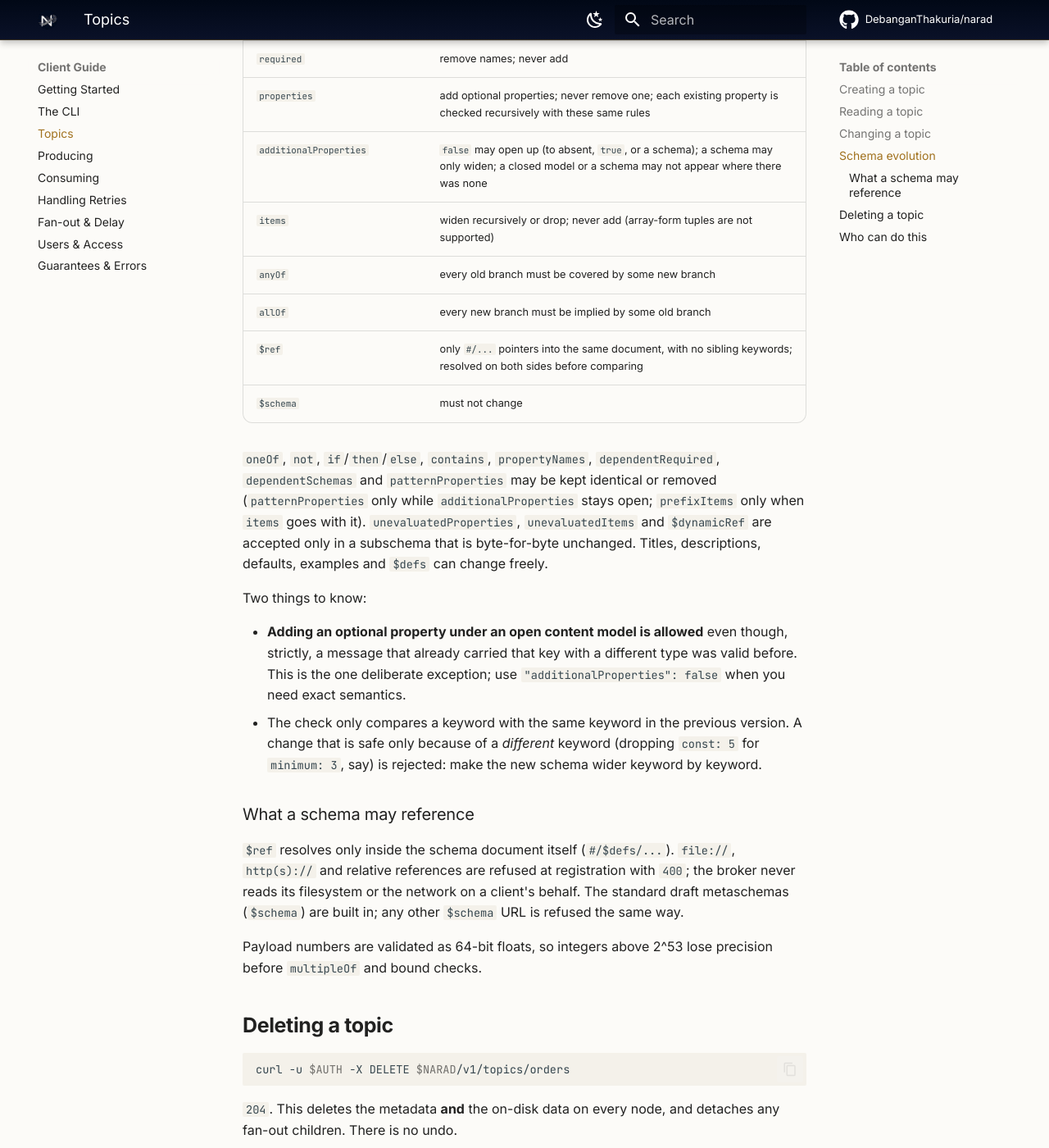
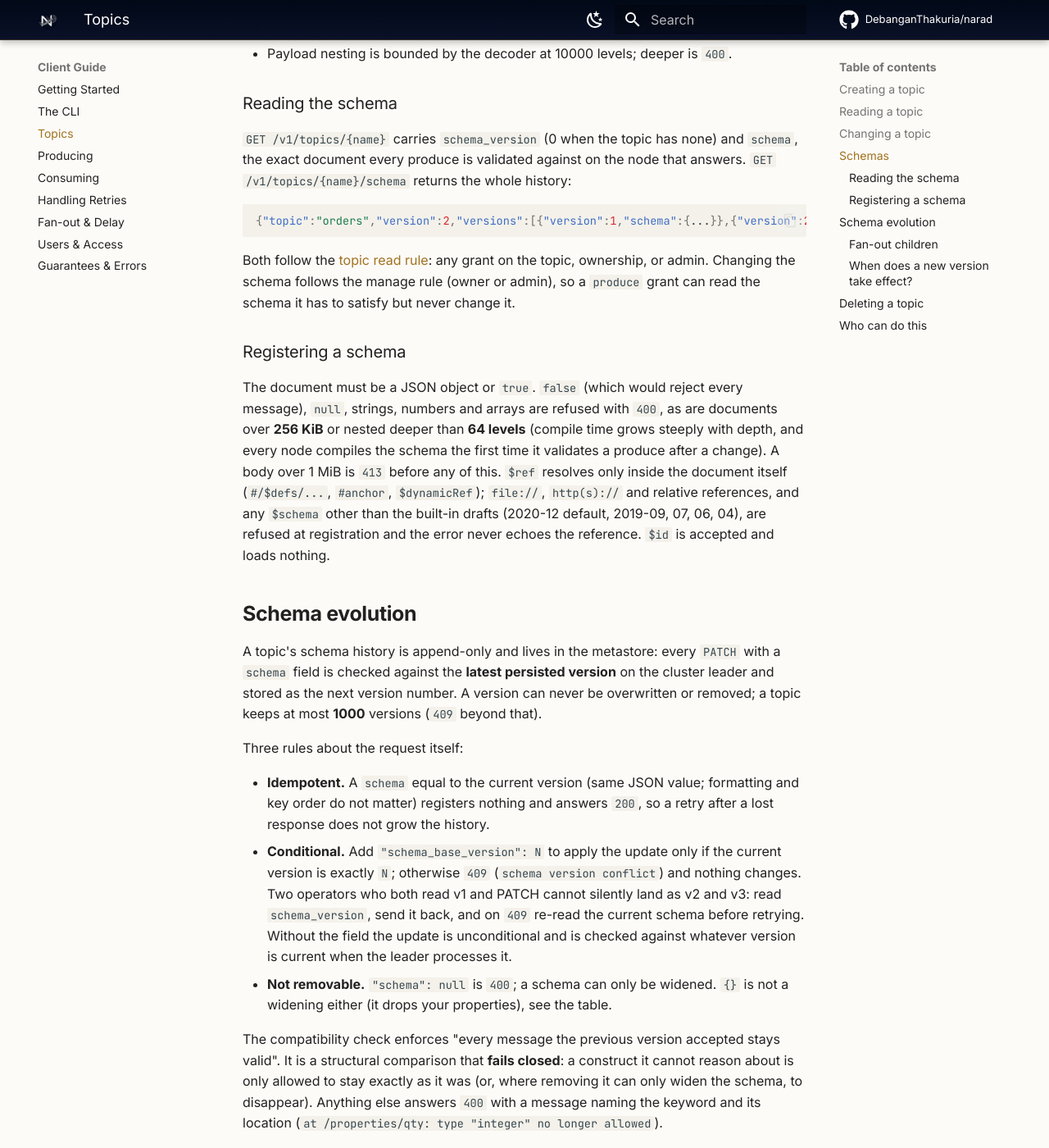
Before and after one commit to DebanganThakuria/narad, an MkDocs documentation site: the page built from docs/client/topics.md, in a window 1280 px wide and 1400 px high, scrolled down 4117 px. Shown: the whole window at 82% size. Built offline with MkDocs 1.6.1 and Material for MkDocs 9.7.7, drawn with Linux system fonts in a browser that asks for light colours; comment, search, counter and statistics services are not loaded; some of the changed text lies outside the part shown.

Commit message:
docs(schema): state the verified validation and evolution contract
topics.md gains a "Schemas" section that says exactly what a produce
body must be (one JSON text in valid UTF-8, any JSON value, exact
numbers, RE2 patterns, format asserted on every draft, duplicate keys
last-wins, bounded error size), how to read the schema and its history
and who may, what can be registered (object or true, 256 KiB, 64
levels, in-document references only), the idempotent and conditional
PATCH rules, the version cap, fan-out child adoption and re-attach
rules, and when a new version takes effect on other nodes. README,
the error table, the CLI reference and the metastore internals page
follow.

Co-Authored-By: Claude Fable 5.1 <noreply@anthropic.com>

````diff
--- a/docs/client/topics.md
+++ b/docs/client/topics.md
@@ -36,7 +36,7 @@ curl -u $AUTH -X POST $NARAD/v1/topics \
 | `visibility_timeout_ms` | How long a consumed message stays hidden before redelivery | 30000 | your processing time budget |
 | `max_in_flight_per_partition` | Max unacked messages handed out per partition | 1024 | backpressure knob |
 | `max_acked_ahead_per_partition` | Max out-of-order acks held per partition | 1024 | see [Consuming](consuming.md) |
-| `schema` | Optional JSON Schema; payloads are validated on produce | none | rejected payloads get `400` |
+| `schema` | Optional JSON Schema; payloads are validated on produce | none | see [Schemas](#schemas); rejected payloads get `400` |
 
 **Choosing partition count.** More partitions = more parallel consumers and more spread across the cluster. Pick roughly the number of consumers you expect to run in parallel. Partition count can be increased later but never decreased, so start modest.
 
@@ -49,7 +49,7 @@ curl -u $AUTH $NARAD/v1/topics                # list all topics
 curl -u $AUTH $NARAD/v1/topics/orders         # one topic + per-partition stats
 ```
 
-The single-topic response includes `partition_stats`: per-partition oldest offset, next offset, and segment counts, handy for eyeballing backlog and growth.
+The single-topic response includes `partition_stats` (per-partition oldest offset, next offset, and segment counts, handy for eyeballing backlog and growth) and, when the topic has a schema, `schema_version` and the current `schema` document. `GET /v1/topics/orders/schema` returns every version; see [Schemas](#schemas).
 
 Reads are scoped to what you can touch. `GET /v1/topics/{name}` (and `/children`) answers `403` unless you hold **any** grant matching the name (`produce`, `consume`, or `create`), own the topic, or are an admin; a topic you have no grant on and that does not exist still answers `404`. `GET /v1/topics` lists only the topics you could read individually, and admins see everything. The filter runs on each page after pagination, so a page can come back shorter than `limit`, or even empty, while `next_page_token` is still set: keep paging until the token is empty.
 
@@ -68,18 +68,53 @@ What can change after creation, and what cannot:
 | `retention_ms` | yes | applies to all partitions from the next retention pass |
 | `max_in_flight_per_partition`, `max_acked_ahead_per_partition` | yes | send one or both; the other keeps its current value |
 | `partitions` | increase only | must be greater than the current count and within the cluster maximum; omit or `0` to leave it alone |
-| `schema` | yes | registers a new schema version; see [Schema evolution](#schema-evolution) below and [Fan-out & Delay](fanout-and-delay.md) for parent/child rules |
+| `schema` | yes | registers a new schema version; add `schema_base_version` to make it conditional; see [Schema evolution](#schema-evolution) below |
 | `visibility_timeout_ms` | **no** | fixed at create time |
 
 If the topic has [delay children](fanout-and-delay.md), you can't shrink retention below what the child's delay needs; Narad refuses with `409` instead of letting delayed messages age out before delivery.
 
 A request carrying several fields applies them as separate updates in a fixed order (retention, then the per-partition limits, then partitions, then schema), with no transaction across them: the first failure stops the sequence and answers its error, and the fields before it stay applied. Send one field per request when you need all-or-nothing.
 
+## Schemas
+
+A topic can carry a JSON Schema. Set it at create time (`"schema": {...}`) or later with `PATCH` (below). When a topic has a schema, **every produce body must be one JSON text, in valid UTF-8, that validates against the current version**; anything else answers `400` with a message naming the failing keyword and location (`at '/qty': got string, want integer`). The message is capped at 2 KiB, so a schema with a huge `enum` cannot turn a rejected produce into a large response. A topic without a schema treats bodies as opaque bytes.
+
+What "one JSON text" means, exactly:
+
+- Non-JSON text, binary, an empty body, a body with trailing data after the value (`{"id":1} {"id":2}`), a UTF-8 BOM, a raw control character inside a string, and invalid UTF-8 inside a string are all `400`.
+- Any JSON value is a candidate: `[1,2]` and `"text"` validate like objects do. A schema of `true` or `{}` therefore means "must be JSON" and nothing more.
+- Duplicate keys in an object follow encoding/json: the last value wins and is what gets validated.
+- Numbers are validated **exactly**, not as 64-bit floats: `9007199254740993` is odd under `multipleOf: 2`, `9223372036854775808` exceeds `maximum: 9223372036854775807`, and `1e400` is a valid `number`. `1.0` and `1e2` are integers; `1.5` is not.
+- `maxLength`/`minLength` count Unicode characters, not bytes.
+- `pattern` and `patternProperties` use Go RE2 syntax and run in linear time; a lookahead or backreference is refused at registration, and a pathological pattern cannot stall a produce.
+- `format` is **asserted on every draft**, including the default 2020-12 (the library alone would only assert it for draft-07 and earlier). Known formats such as `email`, `date-time`, `uuid`, `ipv4`, `uri` reject bad values; an unknown format name is ignored.
+- Payload nesting is bounded by the decoder at 10000 levels; deeper is `400`.
+
+### Reading the schema
+
+`GET /v1/topics/{name}` carries `schema_version` (0 when the topic has none) and `schema`, the exact document every produce is validated against on the node that answers. `GET /v1/topics/{name}/schema` returns the whole history:
+
+```json
+{"topic":"orders","version":2,"versions":[{"version":1,"schema":{...}},{"version":2,"schema":{...}}]}
+```
+
+Both follow the [topic read rule](#reading-a-topic): any grant on the topic, ownership, or admin. Changing the schema follows the manage rule (owner or admin), so a `produce` grant can read the schema it has to satisfy but never change it.
+
+### Registering a schema
+
+The document must be a JSON object or `true`. `false` (which would reject every message), `null`, strings, numbers and arrays are refused with `400`, as are documents over **256 KiB** or nested deeper than **64 levels** (compile time grows steeply with depth, and every node compiles the schema the first time it validates a produce after a change). A body over 1 MiB is `413` before any of this. `$ref` resolves only inside the document itself (`#/$defs/...`, `#anchor`, `$dynamicRef`); `file://`, `http(s)://` and relative references, and any `$schema` other than the built-in drafts (2020-12 default, 2019-09, 07, 06, 04), are refused at registration and the error never echoes the reference. `$id` is accepted and loads nothing.
+
 ## Schema evolution
 
-A topic's schema history is append-only and lives in the metastore: every `PATCH` with a `schema` field is checked against the **latest persisted version** on whichever node handles it and stored as the next version number. A version can never be overwritten; if two updates race, the loser gets `409` and should re-read the current schema before retrying.
+A topic's schema history is append-only and lives in the metastore: every `PATCH` with a `schema` field is checked against the **latest persisted version** on the cluster leader and stored as the next version number. A version can never be overwritten or removed; a topic keeps at most **1000** versions (`409` beyond that).
 
-The check enforces "every message the previous version accepted stays valid". It is a structural comparison that **fails closed**: a construct it cannot reason about is only allowed to stay exactly as it was (or, where removing it can only widen the schema, to disappear). Anything else answers `400` with a message naming the keyword and its location (`at /properties/qty: type "integer" no longer allowed`).
+Three rules about the request itself:
+
+- **Idempotent.** A `schema` equal to the current version (same JSON value; formatting and key order do not matter) registers nothing and answers `200`, so a retry after a lost response does not grow the history.
+- **Conditional.** Add `"schema_base_version": N` to apply the update only if the current version is exactly `N`; otherwise `409` (`schema version conflict`) and nothing changes. Two operators who both read v1 and PATCH cannot silently land as v2 and v3: read `schema_version`, send it back, and on `409` re-read the current schema before retrying. Without the field the update is unconditional and is checked against whatever version is current when the leader processes it.
+- **Not removable.** `"schema": null` is `400`; a schema can only be widened. `{}` is not a widening either (it drops your properties), see the table.
+
+The compatibility check enforces "every message the previous version accepted stays valid". It is a structural comparison that **fails closed**: a construct it cannot reason about is only allowed to stay exactly as it was (or, where removing it can only widen the schema, to disappear). Anything else answers `400` with a message naming the keyword and its location (`at /properties/qty: type "integer" no longer allowed`).
 
 What it understands:
 
@@ -109,11 +144,13 @@ Two things to know:
 - **Adding an optional property under an open content model is allowed** even though, strictly, a message that already carried that key with a different type was valid before. This is the one deliberate exception; use `"additionalProperties": false` when you need exact semantics.
 - The check only compares a keyword with the same keyword in the previous version. A change that is safe only because of a *different* keyword (dropping `const: 5` for `minimum: 3`, say) is rejected: make the new schema wider keyword by keyword.
 
-### What a schema may reference
+### Fan-out children
 
-`$ref` resolves only inside the schema document itself (`#/$defs/...`). `file://`, `http(s)://` and relative references are refused at registration with `400`; the broker never reads its filesystem or the network on a client's behalf. The standard draft metaschemas (`$schema`) are built in; any other `$schema` URL is refused the same way.
+A child created under or attached to a parent with a schema **adopts the parent's whole history** (same version numbers, same documents) and is parent-managed while attached: `PATCH` on the child is `409`, and every parent update propagates to the child in the same transaction. On detach the child keeps the history it has and manages it again. A child can only be attached (or re-attached) to a parent whose history is **identical** to its own, version for version; a child that has a schema cannot go under a parent that has none, and a child without one adopts on attach. To re-link a child that has drifted, bring the parent to the exact same history (or the child, while detached) first. See [Fan-out & Delay](fanout-and-delay.md).
 
-Payload numbers are validated as 64-bit floats, so integers above 2^53 lose precision before `multipleOf` and bound checks.
+### When does a new version take effect?
+
+The `PATCH` answers once the new version is committed and applied on the leader. Every other node applies it within replication latency (milliseconds) and validates the next produce it receives against it; the registry on each node is keyed by the metastore's schema version, so no restart or cache expiry is involved. A produce that reaches a follower inside that window is validated against the previous version. Increasing partitions, and any other alteration, leaves the schema untouched. Deleting the topic deletes the history with it; a recreated topic of the same name starts with no schema, or at v1 with whatever it is created with.
 
 ## Deleting a topic
 
````
Also changed, not shown: README.md (+27 -15 lines), docs/client/cli.md (+3 -0 lines), docs/client/guarantees-and-errors.md (+3 -3 lines), docs/internals/metastore-and-raft.md (+1 -1 lines).
